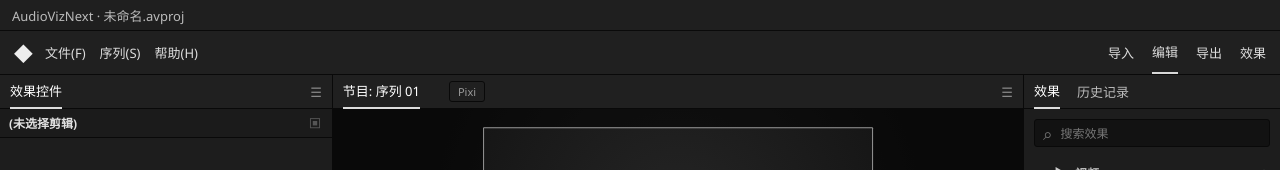
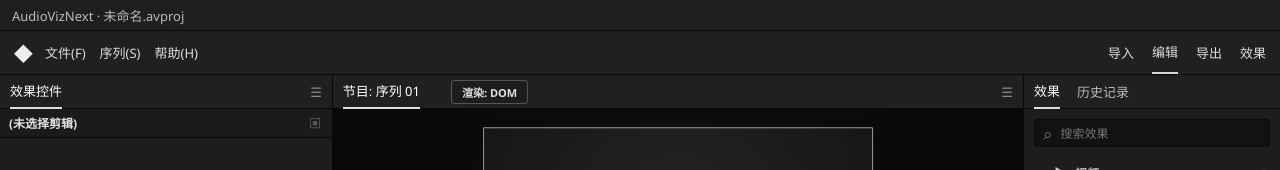
Before and after one commit to CyberryRe/AudioVizNext, a React (Vite) app in the folder src/renderer/: page / in a window 1280 px wide. Shown: the top 170 px of the page. Built offline with nearby package versions, Linux system fonts and the light colour scheme.

Commit message:
ui: Pixi渲染切换按钮改为醒目'渲染: DOM/Pixi'样式，明确显示当前后端

```diff
--- a/src/renderer/src/components/Monitor.tsx
+++ b/src/renderer/src/components/Monitor.tsx
@@ -205,9 +205,9 @@ export default function Monitor({ project, frame, isPlaying, onPlay, onSeek }: M
         <span
           onClick={() => { setPixiOn((v) => !v); setPixiErr(null) }}
           title="切换渲染后端：DOM(CSS) / PixiJS(WebGL)"
-          style={{ marginLeft: 12, cursor: 'pointer', fontSize: 11, padding: '2px 8px', borderRadius: 3, background: pixiOn ? 'var(--accent)' : 'transparent', border: '1px solid var(--border-dark)', color: pixiOn ? '#fff' : '#999' }}
+          style={{ marginLeft: 14, cursor: 'pointer', fontSize: 11, padding: '3px 10px', borderRadius: 3, background: pixiOn ? '#2a7de1' : '#1d1d1d', border: '1px solid ' + (pixiOn ? '#5aa7ff' : '#555'), color: pixiOn ? '#fff' : '#e0e0e0', fontWeight: 600, userSelect: 'none' }}
         >
-          Pixi
+          {pixiOn ? '渲染: Pixi' : '渲染: DOM'}
         </span>
         <span style={{ marginLeft: 'auto', color: '#888', cursor: 'pointer' }}>☰</span>
       </div>
```
